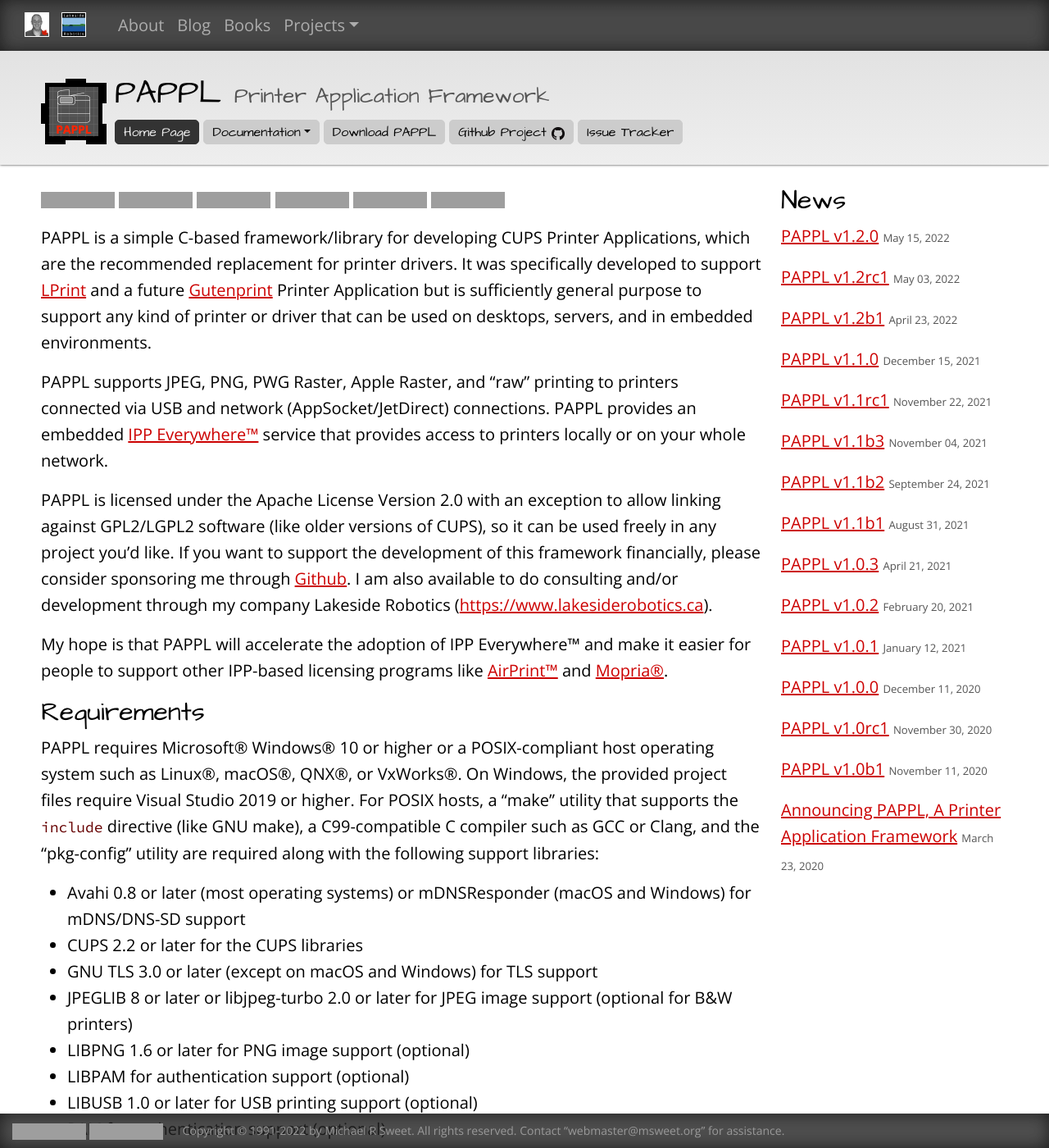
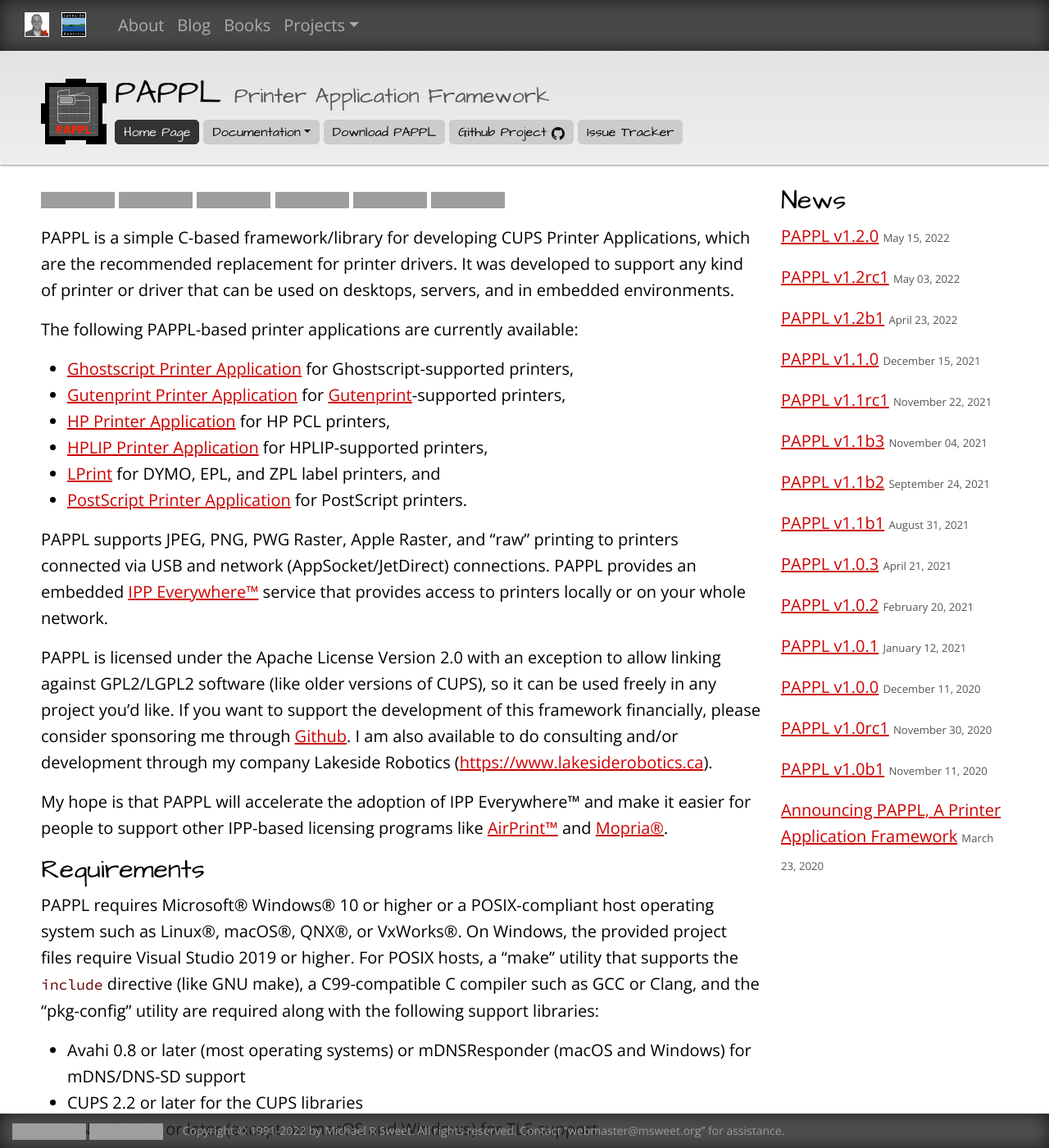
Before and after one commit to michaelrsweet/michaelrsweet.github.com, a Jekyll site: the page built from pappl/index.md, in a window 1280 px wide and 1400 px high. Shown: the whole window at 82% size. Built offline with Jekyll 4.4.1, drawn with Linux system fonts in a browser that asks for light colours; some of the changed text lies outside the part shown; grey boxes are pictures that could not be loaded.

Commit message:
Update PAPPL docos.

```diff
--- a/pappl/index.md
+++ b/pappl/index.md
@@ -20,10 +20,17 @@
 
 PAPPL is a simple C-based framework/library for developing CUPS Printer
 Applications, which are the recommended replacement for printer drivers.  It
-was specifically developed to support [LPrint][1] and a future [Gutenprint][2]
-Printer Application but is sufficiently general purpose to support any kind of
-printer or driver that can be used on desktops, servers, and in embedded
-environments.
+was developed to support any kind of printer or driver that can be used on
+desktops, servers, and in embedded environments.
+
+The following PAPPL-based printer applications are currently available:
+
+- [Ghostscript Printer Application][12] for Ghostscript-supported printers,
+- [Gutenprint Printer Application][14] for [Gutenprint][2]-supported printers,
+- [HP Printer Application][9] for HP PCL printers,
+- [HPLIP Printer Application][13] for HPLIP-supported printers,
+- [LPrint][1] for DYMO, EPL, and ZPL label printers, and
+- [PostScript Printer Application][10] for PostScript printers.
 
 PAPPL supports JPEG, PNG, PWG Raster, Apple Raster, and "raw" printing to
 printers connected via USB and network (AppSocket/JetDirect) connections.
@@ -74,16 +81,6 @@
 
 Documentation can be found in the "doc" and "man" directories.
 
-The OpenPrinting group has [written a tutorial][8] showing how to migrate the
-`rastertohp` driver from CUPS to a Printer Application using PAPPL, which can
-be used as a recipe for migrating any CUPS driver.  This example is available
-in the [hp-printer-app][9] project and is also discussed in the PAPPL
-documentation.
-
-The OpenPrinting group is also developing a [PostScript printer application][10]
-using PAPPL to support the many otherwise unsupported PostScript and
-Ghostscript-based printers.
-
 
 Legal Stuff
 -----------
```
Also changed, not shown: other parts of pappl/index.md (+3 -0 lines).
